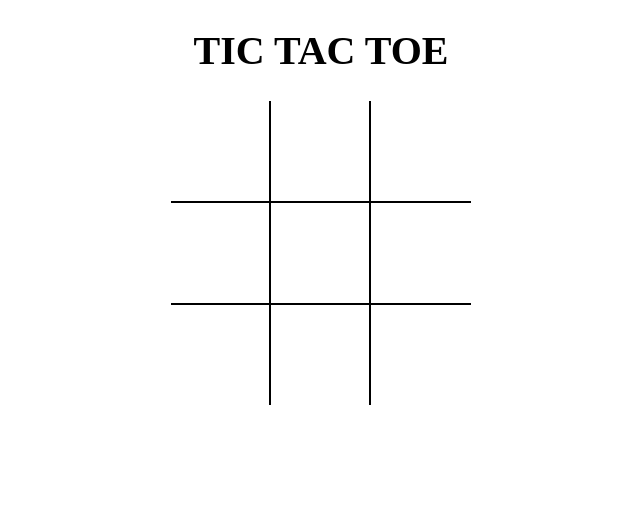
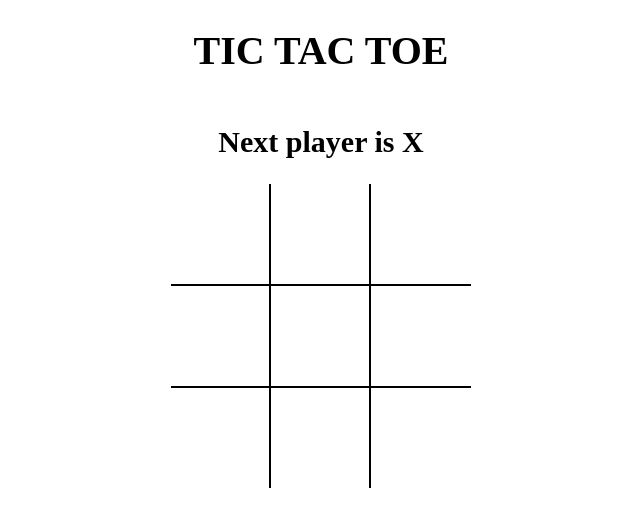
Before and after one commit to MayurNikam989/Tictactoe, a React (Vite) app: page / in a window 1280 px wide. Shown: the top 526 px of the page, without its empty margins (319-959 px from the left). Built offline with nearby package versions, Linux system fonts and the light colour scheme.

Commit message:
Added game functionality

```diff
--- a/index.html
+++ b/index.html
@@ -1,7 +1,7 @@
 <!DOCTYPE html>
 <html>
   <head>
-    <title>React Vite Micro App</title>
+    <title>TicTacToe</title>
   </head>
   <body>
     <div id="root">
--- a/src/App.jsx
+++ b/src/App.jsx
@@ -1,12 +1,49 @@
-import React from "react";
+import React, { useState } from "react";
 import Board from "./components/Board";
+import { calculateWinner } from "./helper";
 import "./styles/main.scss";
 
 const App = () => {
+  const [board, setBoard] = useState(Array(9).fill(null));
+  const [isXNext, setIsXNext] = useState(true);
+  //deciding winner by passing current board state
+  const winner = calculateWinner(board);
+  //execute on the click
+  const handleSquareOnClickEvent = (position) => {
+    //check the position is aready filled or not
+    if (board[position] || winner) {
+      return;
+    }
+
+    //sets the board position either X or 0
+    setBoard((prev) => {
+      return prev.map((square, pos) => {
+        if (pos === position) {
+          //check which player's turn and retur X or 0
+          return isXNext ? "X" : "0";
+        }
+
+        return square;
+      });
+    });
+    //check which player's turn is next
+    setIsXNext((prev) => {
+      return !prev;
+    });
+  };
+
   return (
     <div className="app">
       <h1>TIC TAC TOE</h1>
-      <Board />
+      <h2>
+        {winner
+          ? `Winner is ${winner} ` //prints the winner
+          : `Next player is ${isXNext ? "X" : "0"}`}
+      </h2>
+      <Board
+        Board={board}
+        handleSquareOnClickEvent={handleSquareOnClickEvent}
+      />
     </div>
   );
 };
--- a/src/components/Board.jsx
+++ b/src/components/Board.jsx
@@ -1,32 +1,7 @@
 import React, { useState } from "react";
 import Square from "./Square";
 
-const Board = () => {
-  const [Board, setBoard] = useState(Array(9).fill(null));
-  const [isXNext, setIsXNext] = useState(true);
-  //execute on the click
-  const handleSquareOnClickEvent = (position) => {
-    //check the position is aready filled or not
-    if (Board[position]) {
-      return;
-    }
-
-    //sets the board position either X or 0
-    setBoard((prev) => {
-      return prev.map((square, pos) => {
-        if (pos === position) {
-          //check which player's turn and retur X or 0
-          return isXNext ? "X" : "0";
-        }
-
-        return square;
-      });
-    });
-    //check which player's turn is next
-    setIsXNext((prev) => {
-      return !prev;
-    });
-  };
+const Board = ({ handleSquareOnClickEvent, Board }) => {
   //imports the square
   const renderSquare = (position) => {
     return (
--- /dev/null
+++ b/src/helper.jsx
@@ -0,0 +1,19 @@
+export function calculateWinner(squares) {
+  const lines = [
+    [0, 1, 2],
+    [3, 4, 5],
+    [6, 7, 8],
+    [0, 3, 6],
+    [1, 4, 7],
+    [2, 5, 8],
+    [0, 4, 8],
+    [2, 4, 6],
+  ];
+  for (let i = 0; i < lines.length; i++) {
+    const [a, b, c] = lines[i];
+    if (squares[a] && squares[a] === squares[b] && squares[a] === squares[c]) {
+      return squares[a];
+    }
+  }
+  return null;
+}
```
